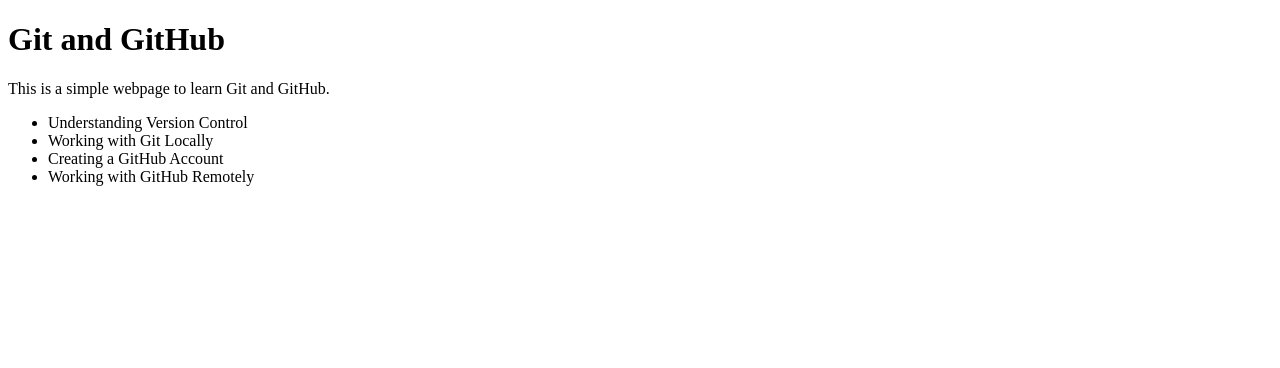
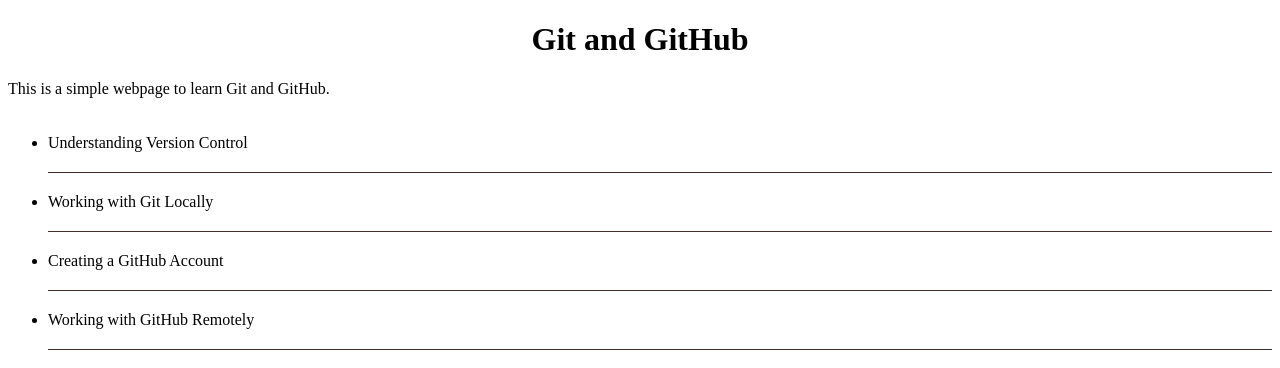
Before and after one commit to Dicksonoo/git-course, a plain HTML site: page index.html in a window 1280 px wide. Drawn offline with Linux system fonts and the light colour scheme.

Commit message:
Add some CSS3 styling to the index.html
Resolve #3

```diff
--- a/index.html
+++ b/index.html
@@ -4,6 +4,16 @@
     <meta charset="UTF-8">
     <meta name="viewport" content="width=device-width, initial-scale=1.0">
     <title>Lerning Git and GitHub</title>
+    <style>
+        h1 {
+            font-size: 2em;
+            text-align: center;
+        }
+        li {
+            padding: 20px 0;
+            border-bottom: 1px solid #422c2c;
+        }
+    </style>
 </head>
 <body>
     <h1>Git and GitHub</h1>
```
